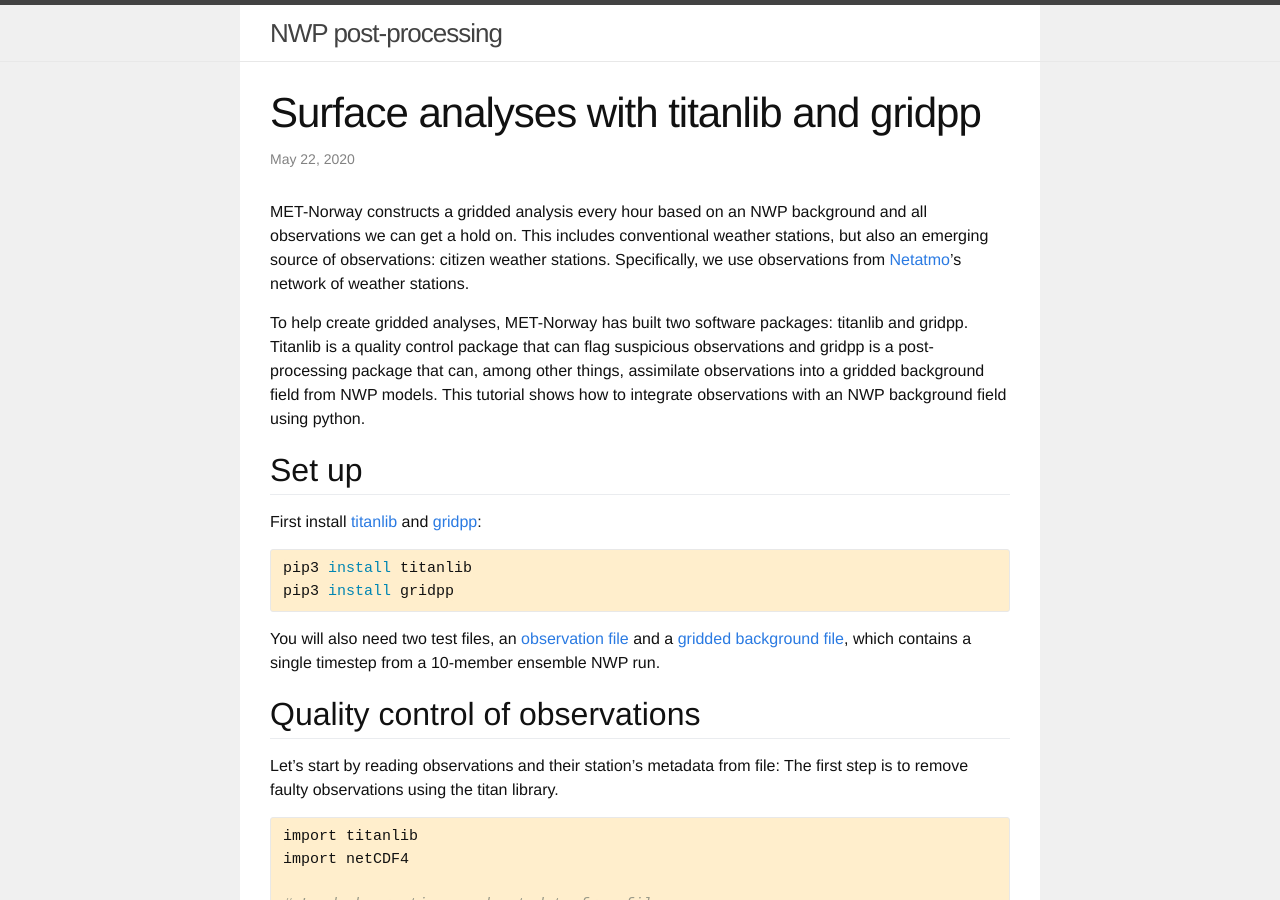
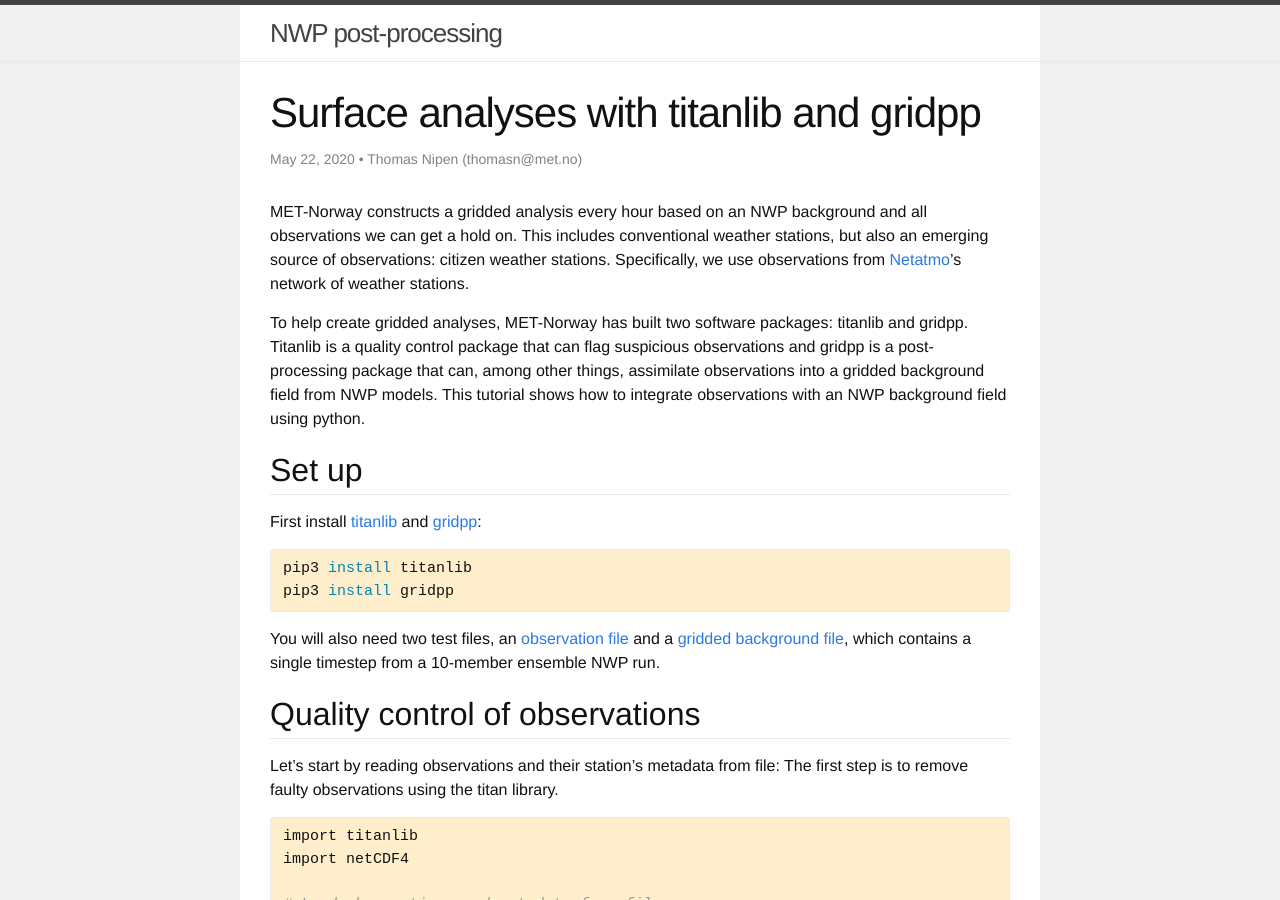
Before and after one commit to tnipen/tnipen.github.io, a Jekyll site: the page built from _posts/2020-05-22-titanlib-gridpp.markdown, in a window 1280 px wide and 900 px high. Built offline with Jekyll 4.4.1, drawn with Linux system fonts in a browser that asks for light colours.

Commit message:
Added author

```diff
--- a/_posts/2020-05-22-titanlib-gridpp.markdown
+++ b/_posts/2020-05-22-titanlib-gridpp.markdown
@@ -2,6 +2,7 @@
 layout: post
 title:  "Surface analyses with titanlib and gridpp"
 date:   2020-05-22 15:58:36 +0200
+author: Thomas Nipen (thomasn@met.no)
 tags: optimal_interpolation quality_control
 ---
 
```
